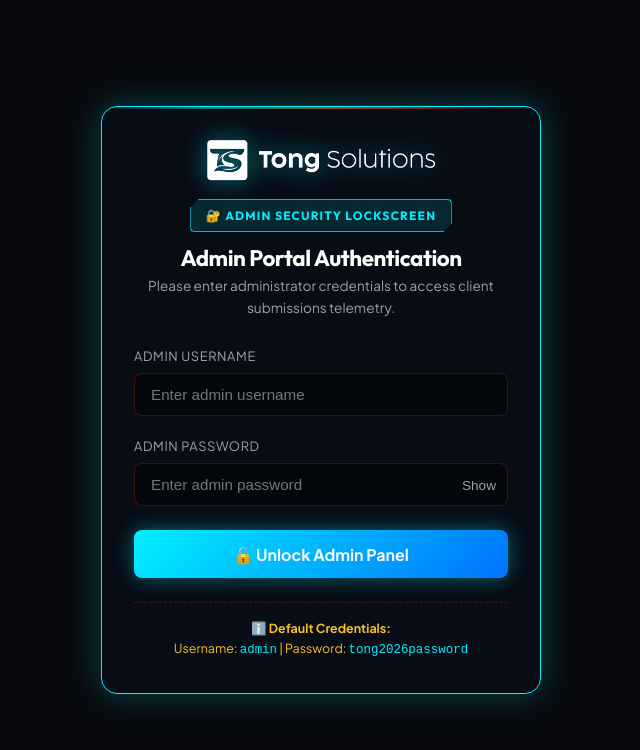
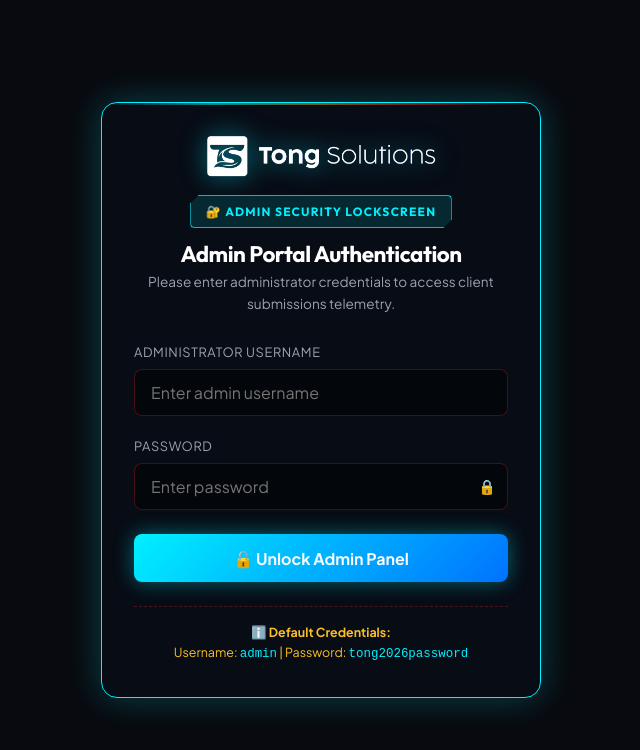
Before and after one commit to kabbya-susak/tong-solutions, a Next.js app: page /admin in a window 1280 px wide. Shown: the top 750 px of the page, without its empty margins (319-959 px from the left). Built offline with nearby package versions, Linux system fonts and the light colour scheme.

Commit message:
Fix React SSR hydration mismatch caused by dynamic Date.now() and browser extension DOM mutations (bis_skin_checked)

```diff
--- a/src/app/admin/page.tsx
+++ b/src/app/admin/page.tsx
@@ -30,7 +30,7 @@ const MOCK_PROPOSALS: Proposal[] = [
     timeline: "3-weeks",
     requirements: "Machine learning pipeline using ResNet50 for leaf disease detection with PyTorch backend and Next.js web portal.",
     budget: 15000,
-    timestamp: new Date(Date.now() - 4 * 3600000).toISOString(),
+    timestamp: "2026-08-14T10:00:00.000Z",
     status: "In Consultation",
   },
   {
@@ -44,7 +44,7 @@ const MOCK_PROPOSALS: Proposal[] = [
     timeline: "2-weeks",
     requirements: "Secure EHR portal with role-based access control (Doctor, Patient, Lab Tech) and automated prescription generator.",
     budget: 20000,
-    timestamp: new Date(Date.now() - 24 * 3600000).toISOString(),
+    timestamp: "2026-08-13T14:30:00.000Z",
     status: "Pending Review",
   },
   {
@@ -58,7 +58,7 @@ const MOCK_PROPOSALS: Proposal[] = [
     timeline: "1-month",
     requirements: "Hardware integration with ESP32, INA219 current sensor, and MQTT broker feeding live dashboard graphics.",
     budget: 15000,
-    timestamp: new Date(Date.now() - 3 * 86400000).toISOString(),
+    timestamp: "2026-08-11T09:15:00.000Z",
     status: "Accepted",
   },
   {
@@ -72,7 +72,7 @@ const MOCK_PROPOSALS: Proposal[] = [
     timeline: "2-weeks",
     requirements: "E-commerce platform for university students to exchange project books and hardware components.",
     budget: 10000,
-    timestamp: new Date(Date.now() - 7 * 86400000).toISOString(),
+    timestamp: "2026-08-07T16:45:00.000Z",
     status: "Archived",
   }
 ];
@@ -353,7 +353,7 @@ export default function AdminDashboard() {
   // RENDER SECURITY LOGIN LOCKSCREEN IF NOT AUTHENTICATED
   if (!isAuthenticated) {
     return (
-      <div style={{ minHeight: "100vh", background: "var(--bg-main)", display: "flex", alignItems: "center", justifyContent: "center", padding: "1.5rem" }}>
+      <div suppressHydrationWarning style={{ minHeight: "100vh", background: "var(--bg-main)", display: "flex", alignItems: "center", justifyContent: "center", padding: "1.5rem" }}>
         <div className="hud-card" style={{ maxWidth: "440px", width: "100%", padding: "2rem", background: "rgba(8, 12, 22, 0.95)", border: "1px solid var(--accent-cyan)", borderRadius: "16px", boxShadow: "0 0 35px rgba(0, 240, 255, 0.25)", position: "relative" }}>
           {/* Header */}
           <div style={{ textAlign: "center", marginBottom: "1.75rem" }}>
@@ -378,37 +378,39 @@ export default function AdminDashboard() {
           <form onSubmit={handleLoginSubmit}>
             <div style={{ marginBottom: "1.25rem" }}>
               <label style={{ display: "block", fontSize: "0.8rem", color: "var(--text-muted)", marginBottom: "0.4rem", textTransform: "uppercase", letterSpacing: "0.05em" }}>
-                Admin Username
+                Administrator Username
               </label>
               <input
                 type="text"
+                className="form-control"
+                placeholder="Enter admin username"
                 required
-                placeholder="Enter admin username"
                 value={username}
                 onChange={(e) => setUsername(e.target.value)}
-                style={{ width: "100%", padding: "0.75rem 1rem", background: "rgba(0, 0, 0, 0.5)", border: "1px solid var(--glass-border)", borderRadius: "8px", color: "#FFF", fontSize: "0.95rem", outline: "none" }}
+                style={{ width: "100%", padding: "0.75rem 1rem", background: "rgba(0,0,0,0.5)", border: "1px solid var(--glass-border)", borderRadius: "8px", color: "#FFF" }}
               />
             </div>
 
             <div style={{ marginBottom: "1.5rem" }}>
               <label style={{ display: "block", fontSize: "0.8rem", color: "var(--text-muted)", marginBottom: "0.4rem", textTransform: "uppercase", letterSpacing: "0.05em" }}>
-                Admin Password
+                Password
               </label>
               <div style={{ position: "relative" }}>
                 <input
                   type={showPassword ? "text" : "password"}
+                  className="form-control"
+                  placeholder="Enter password"
                   required
-                  placeholder="Enter admin password"
                   value={password}
                   onChange={(e) => setPassword(e.target.value)}
-                  style={{ width: "100%", padding: "0.75rem 1rem", background: "rgba(0, 0, 0, 0.5)", border: "1px solid var(--glass-border)", borderRadius: "8px", color: "#FFF", fontSize: "0.95rem", outline: "none" }}
+                  style={{ width: "100%", padding: "0.75rem 2.75rem 0.75rem 1rem", background: "rgba(0,0,0,0.5)", border: "1px solid var(--glass-border)", borderRadius: "8px", color: "#FFF" }}
                 />
                 <button
                   type="button"
                   onClick={() => setShowPassword(!showPassword)}
-                  style={{ position: "absolute", right: "12px", top: "50%", transform: "translateY(-50%)", background: "none", border: "none", color: "var(--text-muted)", fontSize: "0.85rem", cursor: "pointer" }}
+                  style={{ position: "absolute", right: "0.75rem", top: "50%", transform: "translateY(-50%)", background: "none", border: "none", color: "var(--text-muted)", cursor: "pointer", fontSize: "0.9rem" }}
                 >
-                  {showPassword ? "Hide" : "Show"}
+                  {showPassword ? "👁️" : "🔒"}
                 </button>
               </div>
             </div>
@@ -435,7 +437,7 @@ export default function AdminDashboard() {
 
   // RENDER ADMIN DASHBOARD WHEN AUTHENTICATED
   return (
-    <div className="admin-page-container" style={{ minHeight: "100vh", background: "var(--bg-main)" }}>
+    <div suppressHydrationWarning className="admin-page-container" style={{ minHeight: "100vh", background: "var(--bg-main)" }}>
       {/* Header Bar */}
       <header className="main-header" style={{ borderBottom: "1px solid var(--glass-border)", background: "rgba(5,7,12,0.9)" }}>
         <div className="container" style={{ display: "flex", justifyContent: "space-between", alignItems: "center", paddingBlock: "1rem" }}>
--- a/src/app/page.tsx
+++ b/src/app/page.tsx
@@ -1324,7 +1324,7 @@ export default function Home() {
   }, []);
 
   return (
-    <>
+    <div suppressHydrationWarning>
       {/* Background Interactive Particle Canvas */}
       <ArcReactorCanvas />
 
@@ -2373,6 +2373,6 @@ export default function Home() {
           </div>
         )}
       </dialog>
-    </>
+    </div>
   );
 }
```
